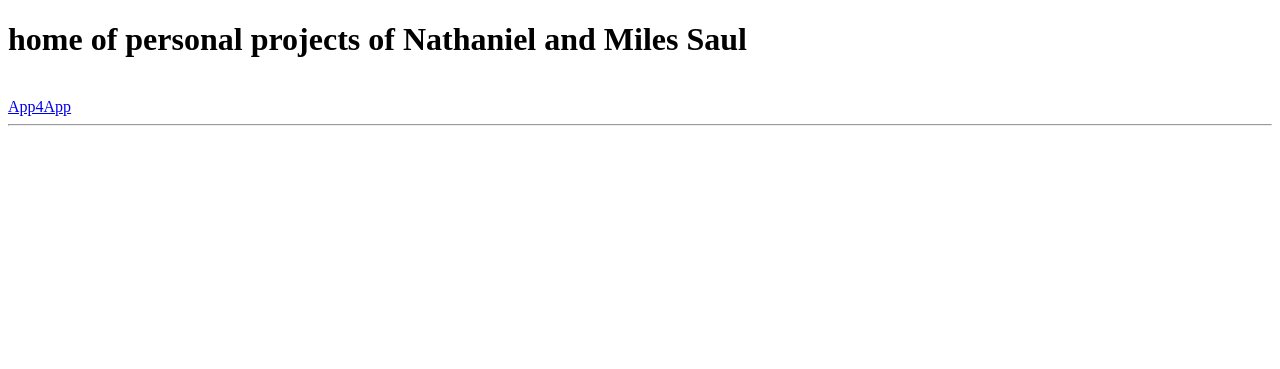
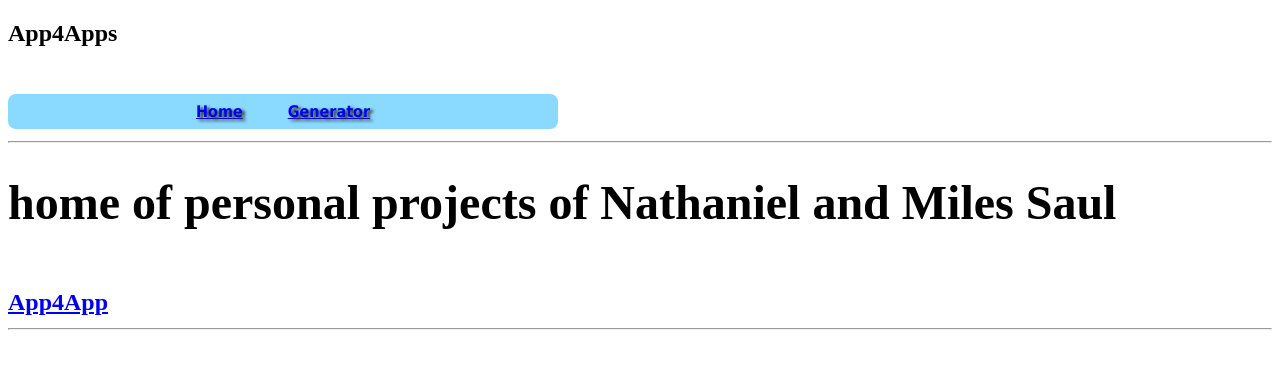
Before and after one commit to sauln/App4Apps, a Flask app: page / in a window 1280 px wide. Shown: the top 369 px of the page. Run offline with Flask 2, Linux system fonts and the light colour scheme.

Commit message:
Updated views and html

```diff
--- a/app/static/main-style.css
+++ b/app/static/main-style.css
@@ -1,5 +1,5 @@
-nav {
-    background-color: #fff;
+#nav_bar {
+    /*background-color: #fff;
     border: 1px solid #dedede;
     border-radius: 4px;
     box-shadow: 0 2px 2px -1px rgba(0, 0, 0, 0.555);
@@ -7,15 +7,29 @@ nav {
     display: block;
     margin: 8px 22px 8px 22px;
     overflow: hidden;
-    width: 90%;
+    width: 90%;*/
+    width: 550px;
+    height: 35px;
+    font-size: 16px;
+    font-family: Tahoma, Geneva, sans-serif;
+    font-weight: bold;
+    text-align: center;
+    text-shadow: 3px 2px 3px #333333;
+    background-color: #8AD9FF;
+        border-radius: 8px;
 }
 
-nav ul {
-    margin: 0;
-    padding: 0;
+#site_name {
+
 }
 
-nav ul li {
-    display: inline-block;
-    list-style-type: none;
+#nav_bar ul {
+    height: auto;
+    padding: 8px 0px;
+    margin: 0px;
 }
+
+#nav_bar li {
+    display: inline;
+    padding: 20px;
+}
--- a/app/templates/home_page.html
+++ b/app/templates/home_page.html
@@ -1,18 +1,7 @@
 <!DOCTYPE HTML>
-<html>
-	<head>
-		<title>Saulgill</title>
-	</head>
-	<body>
-		<h1>home of personal projects of Nathaniel and Miles Saul</h1><br>
-
-		 <a href="{{ url_for('generator') }}">App4App</a>
-
-
-
-		<hr>
-		{% block content %}
-
-		{% endblock %}
-	</body>
-</html>
+{% extends "layout.html" %}
+{% block content %}
+<h1>home of personal projects of Nathaniel and Miles Saul</h1><br>
+<a href="{{ url_for('generator') }}">App4App</a>
+<hr>
+{% endblock %}
--- a/app/templates/layout.html
+++ b/app/templates/layout.html
@@ -6,18 +6,14 @@
 	</head>
 	<body>
 		<div>
-			<h1>App4Apps<h1><br>
+			<h2 id="site_name">App4Apps<h2><br>
 		<div>
-		<nav>
+		<nav id="nav_bar">
 			<ul>
-				<li><a href="/index">Home</a></li>
-				<li><a href="/gen">Generator</a></li>
+                <li><a href="{{ url_for('home') }}">Home</a></li>
+                <li><a href="{{ url_for('generator') }}">Generator</a></li>
 			</ul>
 		</nav>
-		<button onclick="javascript:location.reload(true)">Click Me!</button>
-
-
-
 		<hr>
 		{% block content %}
 
--- a/app/views.py
+++ b/app/views.py
@@ -5,7 +5,7 @@ import markov.chain_builder as chain
 
 
 
-
+@app.route('/index')
 @app.route('/')
 def home():
 	return render_template("home_page.html")
```
Also changed, not shown: app/templates/generator.html (line endings or trailing spaces).
